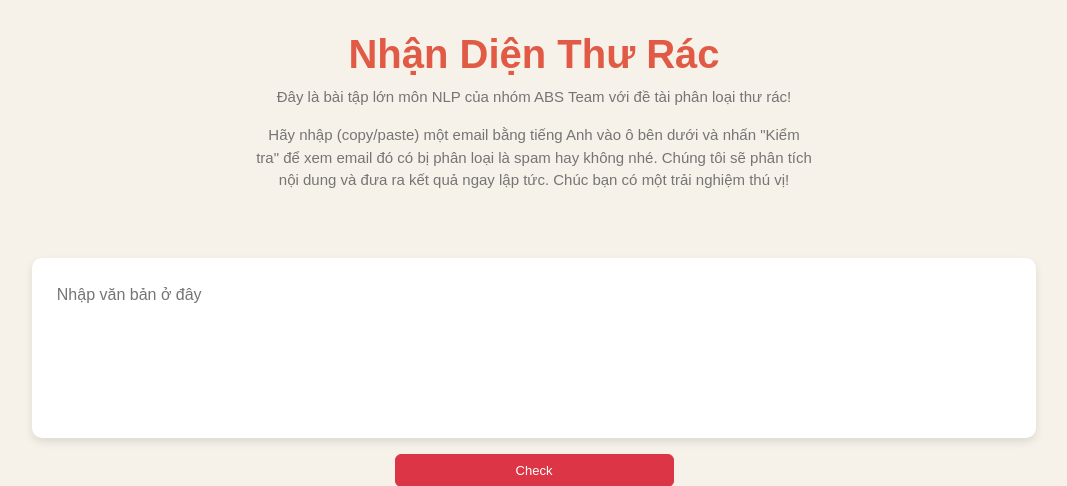
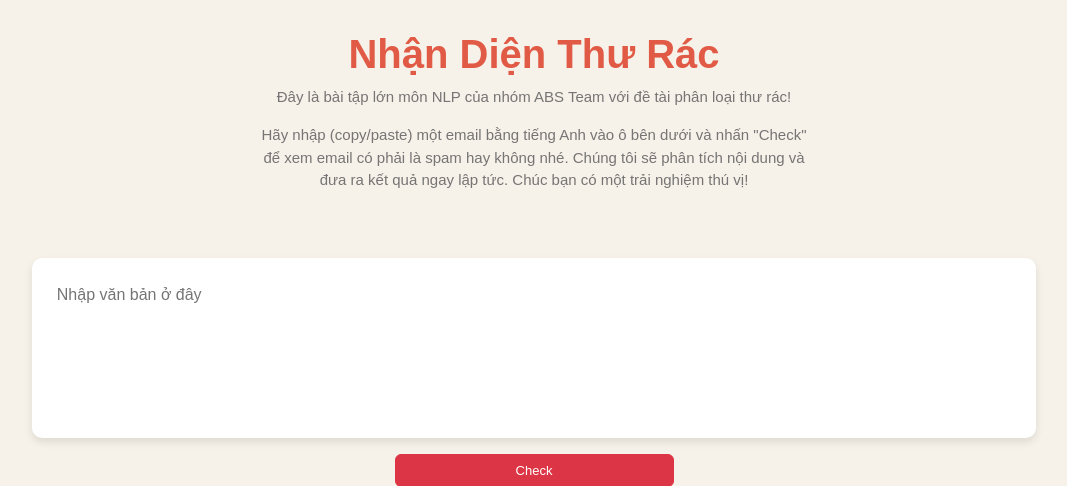
Before and after one commit to Kannee37/demo_NLP, a Django app: page / in a window 1280 px wide. Shown: the part 50-536 px from the top of the page, without its empty margins (106-1173 px from the left). Run offline with Django 5.2, Linux system fonts and the light colour scheme; parts of the project's set-up code (start-up, migrations or seed data) failed here and were passed over.

Commit message:
fix spelling errors

```diff
--- a/home/Templates/home.html
+++ b/home/Templates/home.html
@@ -98,7 +98,7 @@
                 <h1 class="title"> Nhận Diện Thư Rác </h1>
                 <p class='cus_p'> Đây là bài tập lớn môn NLP của nhóm ABS Team với đề tài phân loại thư rác! </p>
                 <div class='w-50 d-flex justify-content-center align-items-center mx-auto'>
-                    <p class='cus_p'> Hãy nhập (copy/paste) một email bằng tiếng Anh vào ô bên dưới và nhấn "Kiểm tra" để xem email đó có bị phân loại là spam hay không nhé. Chúng tôi sẽ phân tích nội dung và đưa ra kết quả ngay lập tức. Chúc bạn có một trải nghiệm thú vị! <p>
+                    <p class='cus_p'> Hãy nhập (copy/paste) một email bằng tiếng Anh vào ô bên dưới và nhấn "Check" để xem email có phải là spam hay không nhé. Chúng tôi sẽ phân tích nội dung và đưa ra kết quả ngay lập tức. Chúc bạn có một trải nghiệm thú vị! <p>
                 </div>
 
                 <form method="POST" action="/submit/">
```
